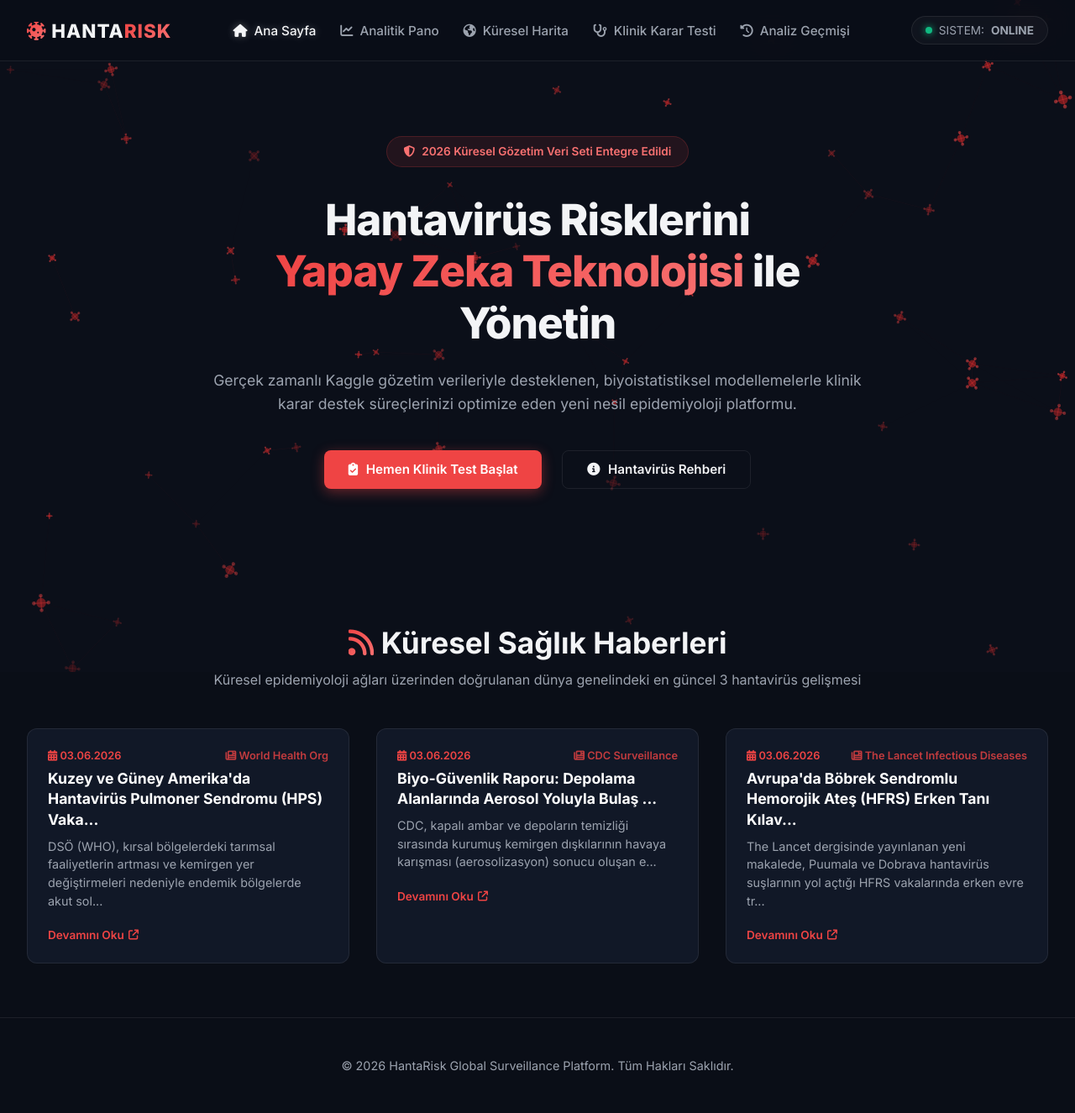
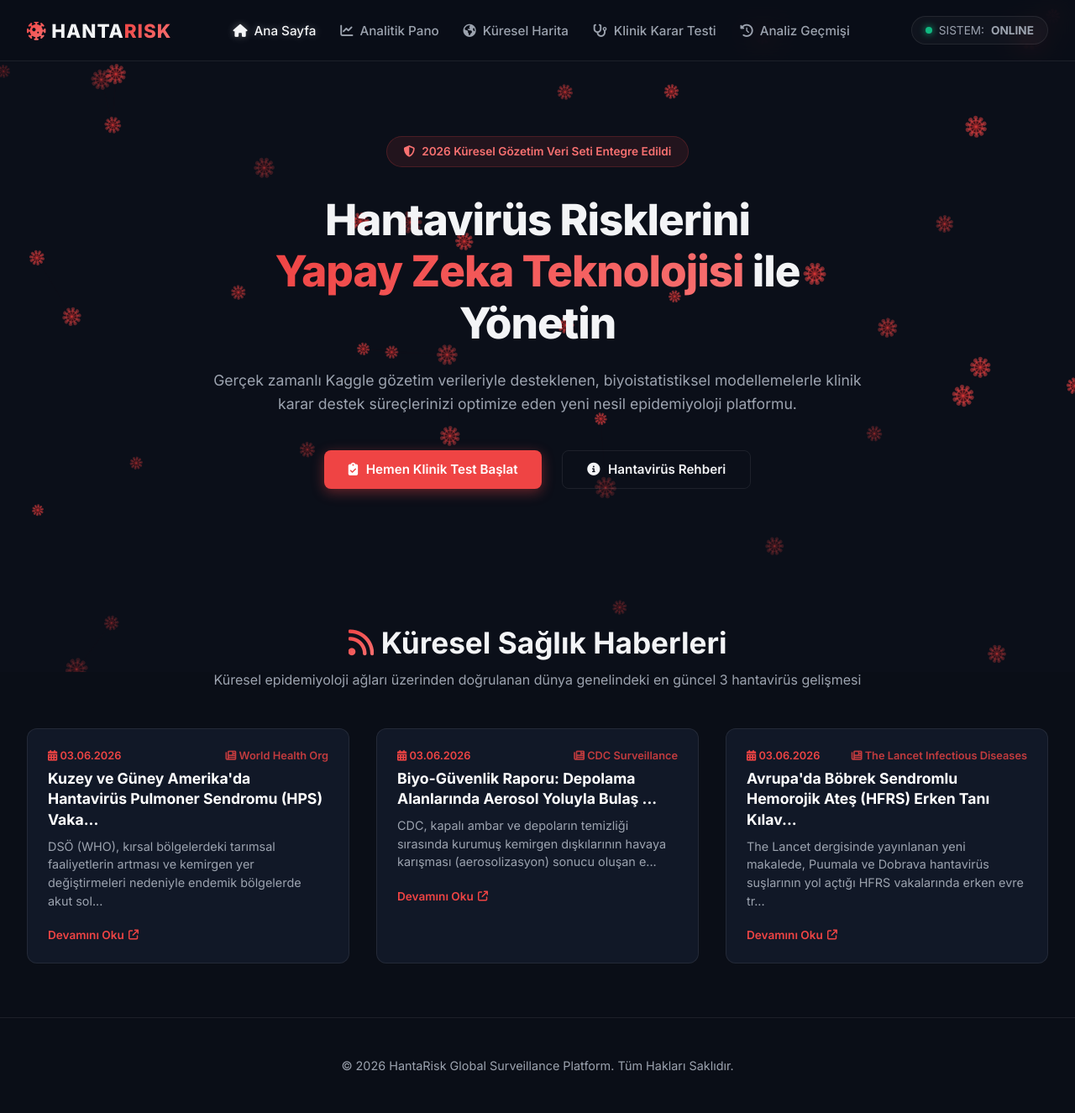
Before and after one commit to kayisdagasli-cmd/hantarisk, a Flask app: page / in a window 1280 px wide. Shown: the whole page at 84% size. Run offline with Flask 3, Linux system fonts and the light colour scheme.

Commit message:
Update index.html

```diff
--- a/templates/index.html
+++ b/templates/index.html
@@ -174,6 +174,7 @@
         </div>
     </section>
 
+    <!-- Hantavirüs Bilgilendirme Rehberi -->
     <div id="info-modal" class="modal">
         <div class="modal-content">
             <div class="modal-header" style="display: flex; justify-content: space-between; align-items: center; margin-bottom: 1rem;">
@@ -207,12 +208,12 @@
 
     <script>
         document.addEventListener("DOMContentLoaded", function() {
-            // === VİRÜS PARÇACIKLARI (BIYOLOJIK ÇIKINTILI) ANIMASYON MOTORU ===
+            // === LOGO ILE BIREBIR UYUMLU VIRÜS ANIMASYON MOTORU ===
             const canvas = document.getElementById('animation-canvas');
             const ctx = canvas.getContext('2d');
 
             let particlesArray = [];
-            const numberOfParticles = 55; // Optimize edilmiş ideal yoğunluk
+            const numberOfParticles = 40; // Çok kalabalık olmaması için ideal miktar
 
             function resizeCanvas() {
                 canvas.width = window.innerWidth;
@@ -221,23 +222,24 @@
             resizeCanvas();
             window.addEventListener('resize', resizeCanvas);
 
-            // Gerçek Virüs Görünümlü Parçacık Yapısı
+            // Görseldeki İkon Tasarımına Sahip Hücre Yapısı
             class Particle {
                 constructor() {
                     this.x = Math.random() * canvas.width;
                     this.y = Math.random() * canvas.height;
-                    this.size = Math.random() * 4 + 2; // Virüs merkez gövde çapı
-                    this.speedX = Math.random() * 0.4 - 0.2; // Mikroskobik yavaş süzülme
-                    this.speedY = Math.random() * 0.4 - 0.2;
-                    this.opacity = Math.random() * 0.4 + 0.15;
-                    this.angle = Math.random() * Math.PI * 2; // Kendi etrafında dönme açısı
-                    this.spinSpeed = Math.random() * 0.01 - 0.005; // Dönüş hızı
+                    this.size = Math.random() * 5 + 4; // Küçük küre boyutu
+                    this.speedX = Math.random() * 0.3 - 0.15; // Yumuşak süzülme hızı
+                    this.speedY = Math.random() * 0.3 - 0.15;
+                    this.opacity = Math.random() * 0.35 + 0.15; // Arka planı boğmayan şeffaflık
+                    this.angle = Math.random() * Math.PI * 2; // Dönüş açısı
+                    this.spinSpeed = Math.random() * 0.008 - 0.004; // Kendi etrafında akışkan dönme
                 }
                 update() {
                     this.x += this.speedX;
                     this.y += this.speedY;
-                    this.angle += this.spinSpeed; // Virüsün çıkıntılarını yavaşça döndürür
+                    this.angle += this.spinSpeed;
 
+                    // Ekran sınırlarından sekme kontrolü
                     if (this.x > canvas.width || this.x < 0) this.speedX = -this.speedX;
                     if (this.y > canvas.height || this.y < 0) this.speedY = -this.speedY;
                 }
@@ -246,31 +248,40 @@
                     ctx.translate(this.x, this.y);
                     ctx.rotate(this.angle);
 
-                    // 1. Virüsün Gerçek Çıkıntıları (Spikes)
-                    const spikeCount = 4;
-                    const spikeLength = this.size * 1.5;
+                    // Görseldeki gibi tam 10 adet dairesel başlıklı uzantı (Spikes)
+                    const spikeCount = 10;
+                    const spikeLength = this.size * 1.4; // Kolların dışa uzama mesafesi
 
-                    ctx.strokeStyle = `rgba(239, 68, 68, ${this.opacity * 0.7})`;
-                    ctx.lineWidth = 1.2;
+                    ctx.strokeStyle = `rgba(239, 68, 68, ${this.opacity})`;
+                    ctx.lineWidth = this.size * 0.22; // Kol kalınlığı
 
                     for (let i = 0; i < spikeCount; i++) {
                         ctx.rotate((Math.PI * 2) / spikeCount);
+
+                        // Kolun düz çizgisi
                         ctx.beginPath();
                         ctx.moveTo(0, 0);
                         ctx.lineTo(0, spikeLength);
                         ctx.stroke();
 
-                        // Çıkıntıların ucundaki küçük protein küreleri
+                        // Kolun ucundaki dairesel küçük başlık (Görseldeki gibi)
                         ctx.beginPath();
-                        ctx.arc(0, spikeLength, this.size * 0.4, 0, Math.PI * 2);
+                        ctx.arc(0, spikeLength, this.size * 0.35, 0, Math.PI * 2);
                         ctx.fillStyle = `rgba(239, 68, 68, ${this.opacity})`;
                         ctx.fill();
                     }
 
-                    // 2. Virüsün Merkez Çirdeği/Gövdesi
+                    // Ana Gövde: Dış Çember Çizgisi
                     ctx.beginPath();
                     ctx.arc(0, 0, this.size, 0, Math.PI * 2);
-                    ctx.fillStyle = `rgba(220, 38, 38, ${this.opacity})`;
+                    ctx.strokeStyle = `rgba(239, 68, 68, ${this.opacity * 1.2})`;
+                    ctx.lineWidth = this.size * 0.25;
+                    ctx.stroke();
+
+                    // Ana Gövde: İç Yarı Şeffaf Dolgu
+                    ctx.beginPath();
+                    ctx.arc(0, 0, this.size * 0.9, 0, Math.PI * 2);
+                    ctx.fillStyle = `rgba(185, 28, 28, ${this.opacity * 0.6})`;
                     ctx.fill();
 
                     ctx.restore();
@@ -284,7 +295,7 @@
                 }
             }
 
-            // İnce Epidemiyolojik Ağ Bağlantıları
+            // Arka plandaki ince bağ yapısı (İsteğe bağlı siber ağ görünümü için)
             function connect() {
                 let opacityValue = 1;
                 for (let a = 0; a < particlesArray.length; a++) {
@@ -292,10 +303,10 @@
                         let distance = ((particlesArray[a].x - particlesArray[b].x) * (particlesArray[a].x - particlesArray[b].x))
                                      + ((particlesArray[a].y - particlesArray[b].y) * (particlesArray[a].y - particlesArray[b].y));
 
-                        if (distance < (canvas.width / 8) * (canvas.height / 8)) {
-                            opacityValue = 1 - (distance / 18000);
-                            ctx.strokeStyle = `rgba(239, 68, 68, ${opacityValue * 0.08})`;
-                            ctx.lineWidth = 0.6;
+                        if (distance < (canvas.width / 9) * (canvas.height / 9)) {
+                            opacityValue = 1 - (distance / 16000);
+                            ctx.strokeStyle = `rgba(239, 68, 68, ${opacityValue * 0.05})`;
+                            ctx.lineWidth = 0.5;
                             ctx.beginPath();
                             ctx.moveTo(particlesArray[a].x, particlesArray[a].y);
                             ctx.lineTo(particlesArray[b].x, particlesArray[b].y);
```
